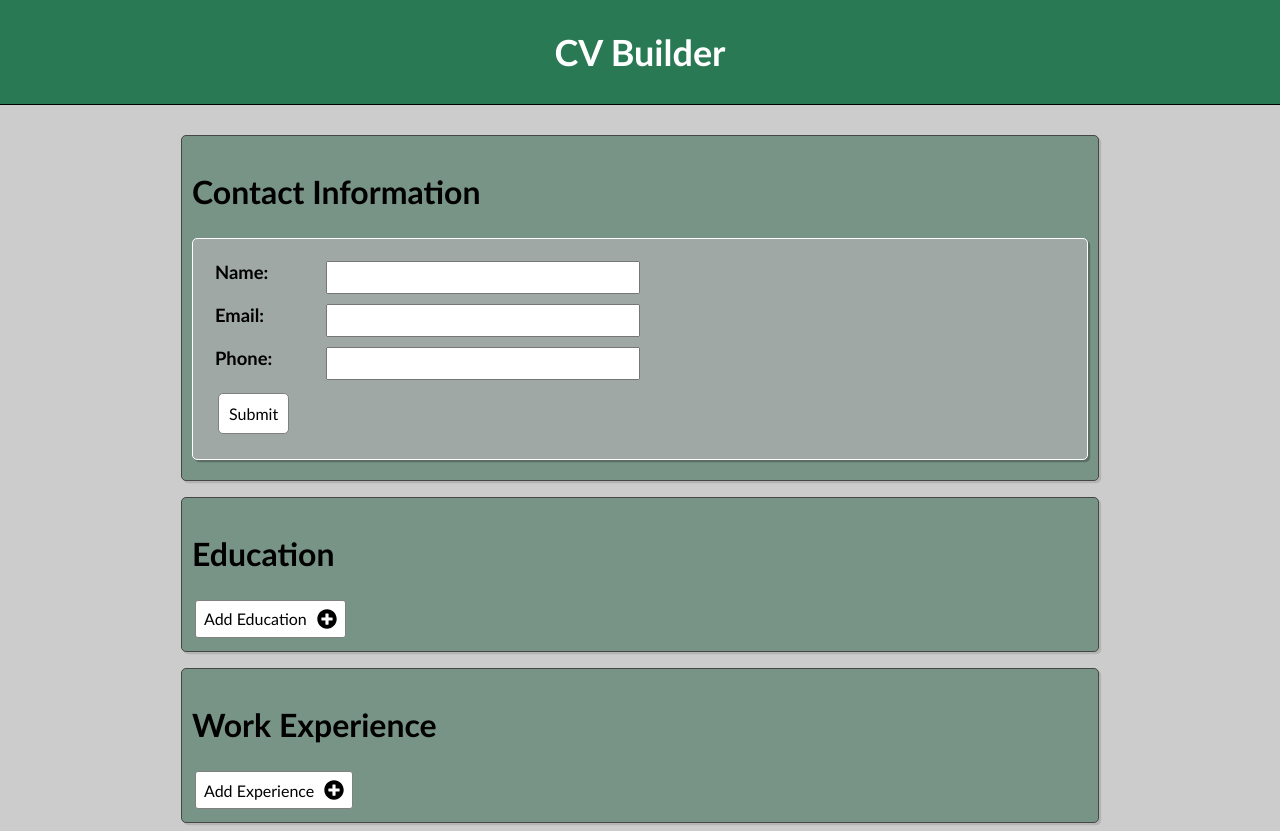
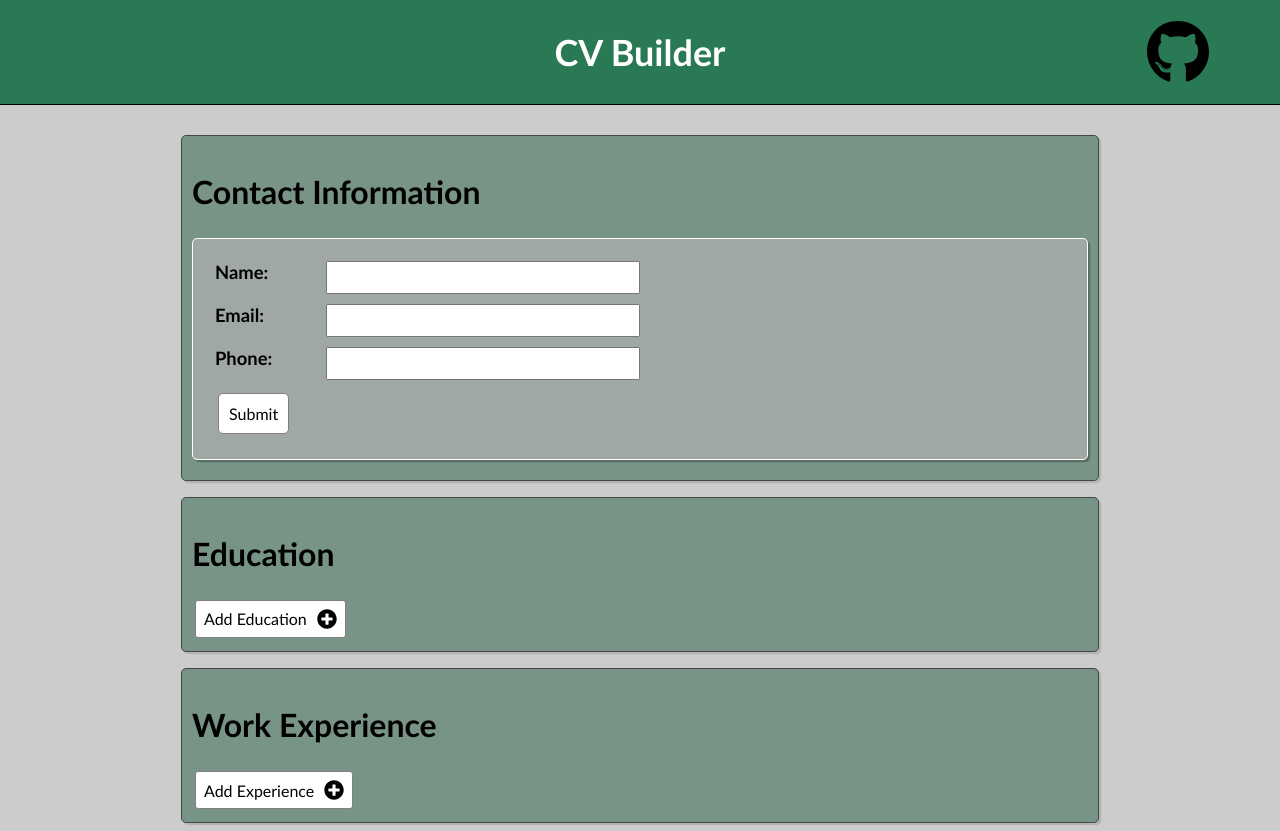
Before and after one commit to ubercj/cv-generator, a React (Create React App) app: page / in a window 1280 px wide. Built offline with nearby package versions, Linux system fonts and the light colour scheme.

Commit message:
Added github logo and link

```diff
--- a/package.json
+++ b/package.json
@@ -4,6 +4,7 @@
   "private": true,
   "dependencies": {
     "@fortawesome/fontawesome-svg-core": "^1.2.35",
+    "@fortawesome/free-brands-svg-icons": "^5.15.3",
     "@fortawesome/free-solid-svg-icons": "^5.15.3",
     "@fortawesome/react-fontawesome": "^0.1.14",
     "@testing-library/jest-dom": "^5.11.4",
--- a/src/components/Navbar.js
+++ b/src/components/Navbar.js
@@ -1,11 +1,14 @@
 import React from 'react'
 import '../styles/Navbar.css'
+import { FontAwesomeIcon } from '@fortawesome/react-fontawesome'
+import { faGithub } from '@fortawesome/free-brands-svg-icons'
 
 const Navbar = () => {
 
   return (
     <nav className="Navbar">
       <h1>CV Builder</h1>
+      <a href="https://github.com/ubercj" className="github"><FontAwesomeIcon icon={faGithub} /></a>
     </nav>
   )
 }
--- a/src/styles/Navbar.css
+++ b/src/styles/Navbar.css
@@ -1,10 +1,27 @@
 .Navbar {
+  position: relative;
+
   width: 100%;
+  margin-bottom: 22px;
+
   display: flex;
   justify-content: center;
+  align-items: center;
+
   border-bottom: 1px solid black;
   background-color: rgb(41, 122, 84);
+
   font-size: inherit;
   color: white;
-  margin-bottom: 22px;
 }
+
+.github {
+  position: absolute;
+  right: 70px;
+  color: black;
+  font-size: 4rem;
+}
+
+.github:hover {
+  color: rgb(211, 200, 86);
+}
```
Also changed, not shown: 2 other files (tests, documents, lock files or other folders).
